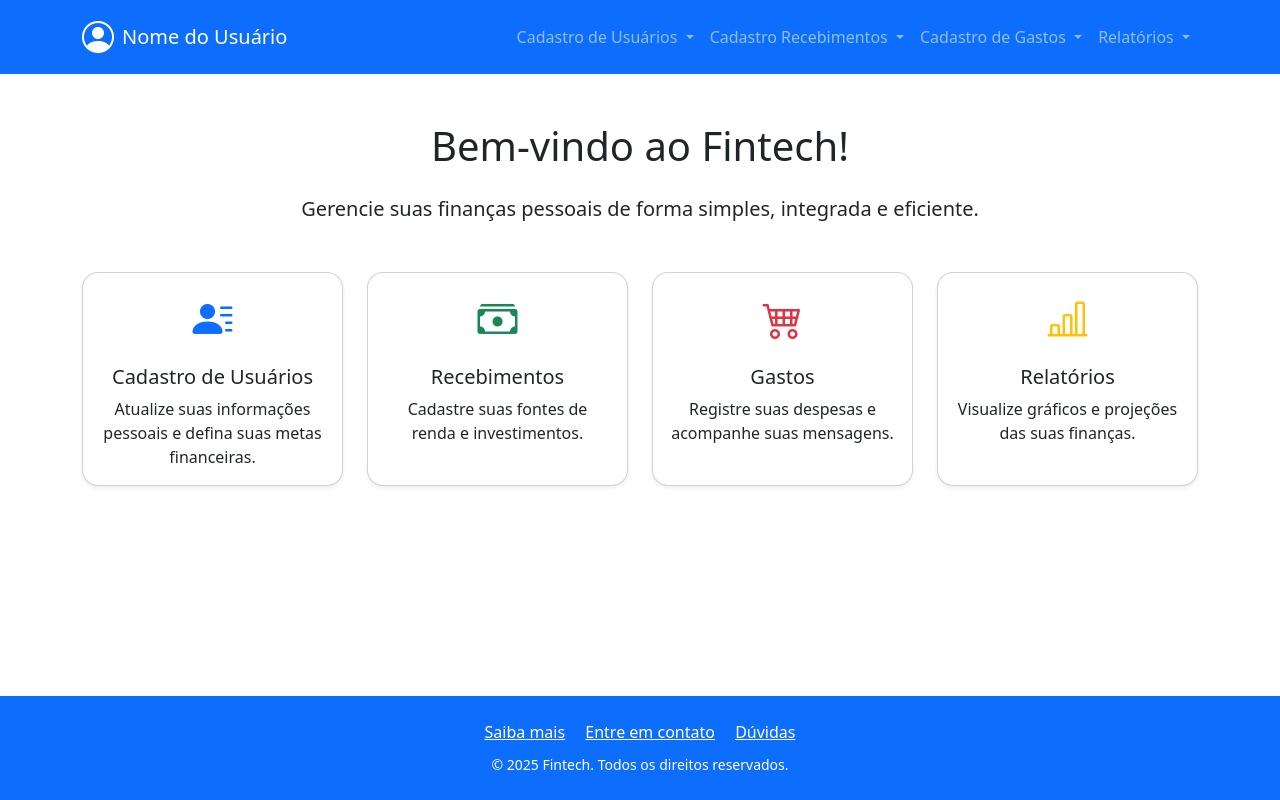
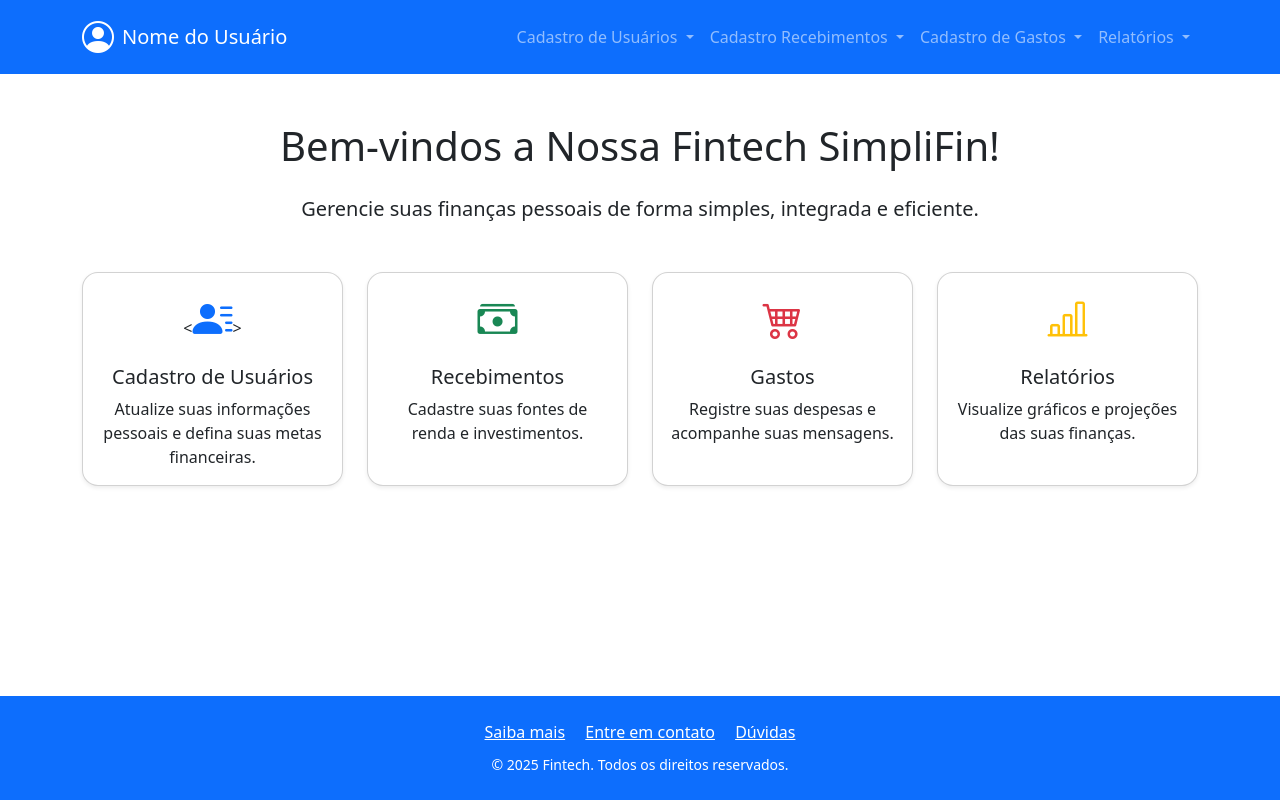
Before and after one commit to marcosalexandre100/fintech_fiap, a plain HTML site: page index.html in a window 1280 px wide. Drawn offline with nearby package versions, Linux system fonts and the light colour scheme.

Commit message:
correcao de boas vindas

```diff
--- a/index.html
+++ b/index.html
@@ -68,13 +68,13 @@
     <!-- Conteúdo principal -->
     <main class="container my-5">
         <div class="text-center">
-            <h1 class="mb-4">Bem-vindo ao Fintech!</h1>
+            <h1 class="mb-4">Bem-vindos a Nossa Fintech SimpliFin!</h1>
             <p class="lead">Gerencie suas finanças pessoais de forma simples, integrada e eficiente.</p>
             <div class="row justify-content-center mt-5">
                 <div class="col-md-3 mb-4">
                     <div class="card h-100 shadow-sm">
                         <div class="card-body text-center">
-                            <i class="bi bi-person-lines-fill fs-1 text-primary"></i>
+                            <<i class="bi bi-person-lines-fill fs-1 text-primary"></i>>
                             <h5 class="card-title mt-3">Cadastro de Usuários</h5>
                             <p class="card-text">Atualize suas informações pessoais e defina suas metas financeiras.</p>
                         </div>
```
